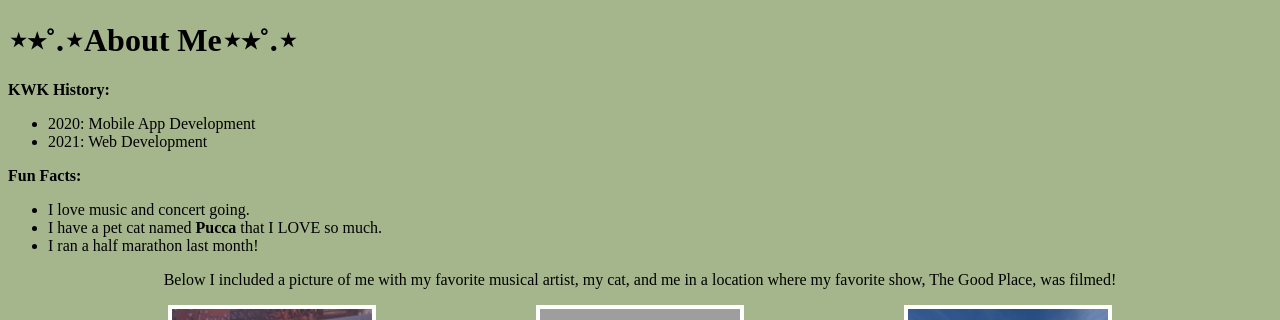
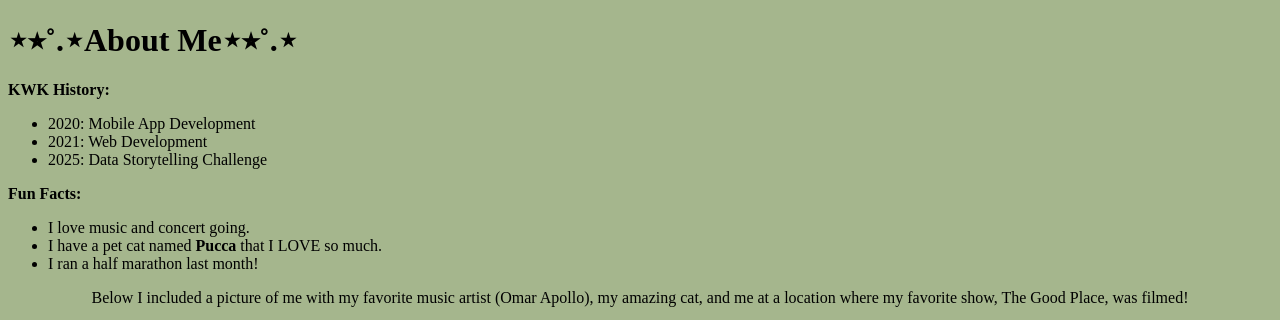
Before and after one commit to lizjovgar/kwk-git-1, a plain HTML site: page aboutliz.html in a window 1280 px wide. Shown: the top 320 px of the page. Drawn offline with Linux system fonts and the light colour scheme; grey boxes are pictures that could not be loaded.

Commit message:
added kwk history

```diff
--- a/aboutliz.html
+++ b/aboutliz.html
@@ -28,6 +28,7 @@
         <ul>
             <li>2020: Mobile App Development</li>
             <li>2021: Web Development</li>
+            <li>2025: Data Storytelling Challenge</li>
         </ul>
 
 
@@ -36,14 +37,14 @@
             <li>I love music and concert going.</li>
             <li>I have a pet cat named <b>Pucca</b> that I LOVE so much.</li>
             <li>I ran a half marathon last month!</li>
+
         </ul>
 
 
     </p>
     <center>
-    <p>  Below I included a
-    picture of me with my favorite musical artist,
-    my cat, and me in a location where my favorite show, The Good Place, was filmed!</font> </p>
+    <p>  Below I included a picture of me with my favorite music artist (Omar Apollo),
+    my amazing cat, and me at a location where my favorite show, The Good Place, was filmed!</font> </p>
 
     </center>
     <div class="picsContained">
```
